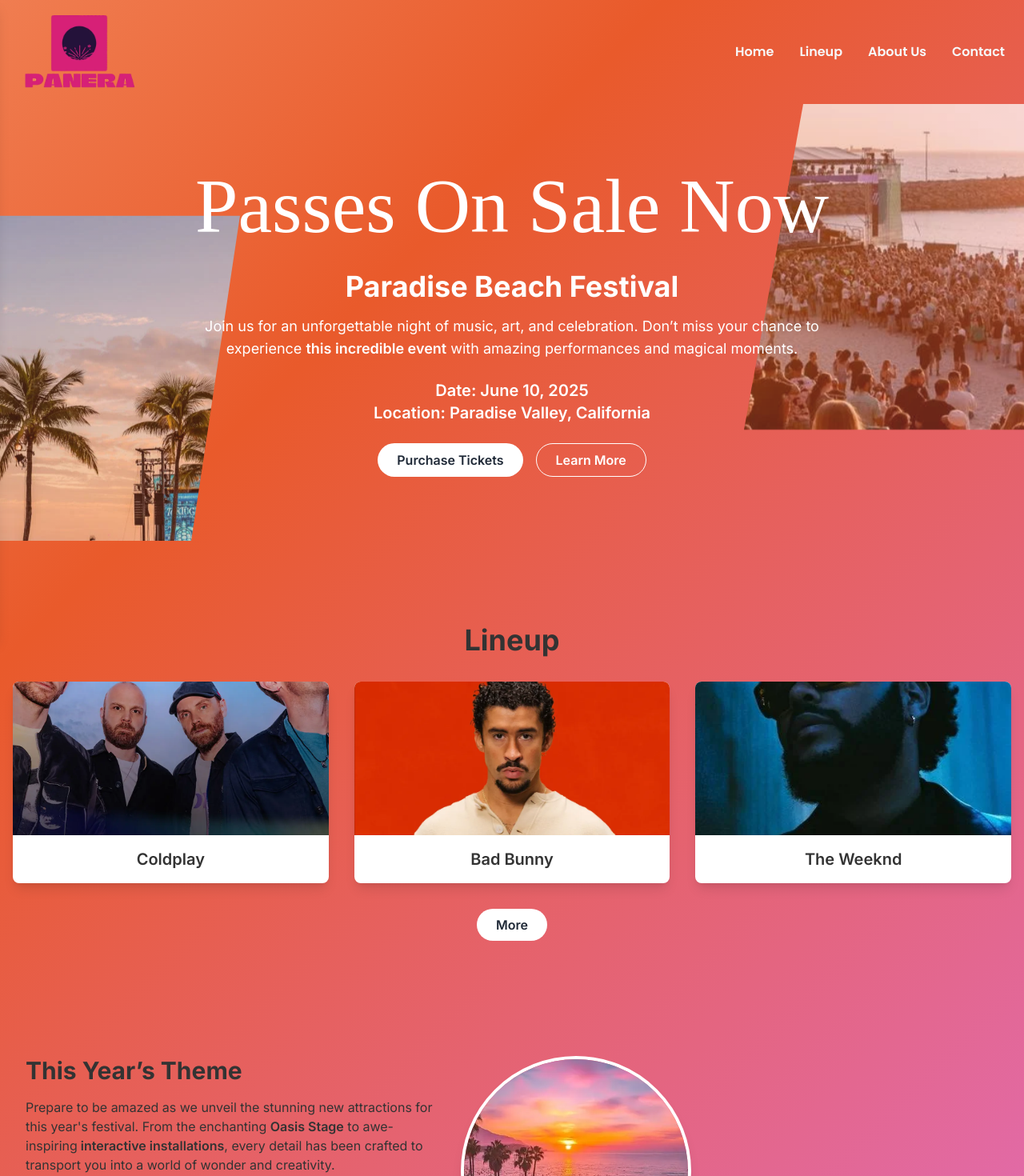
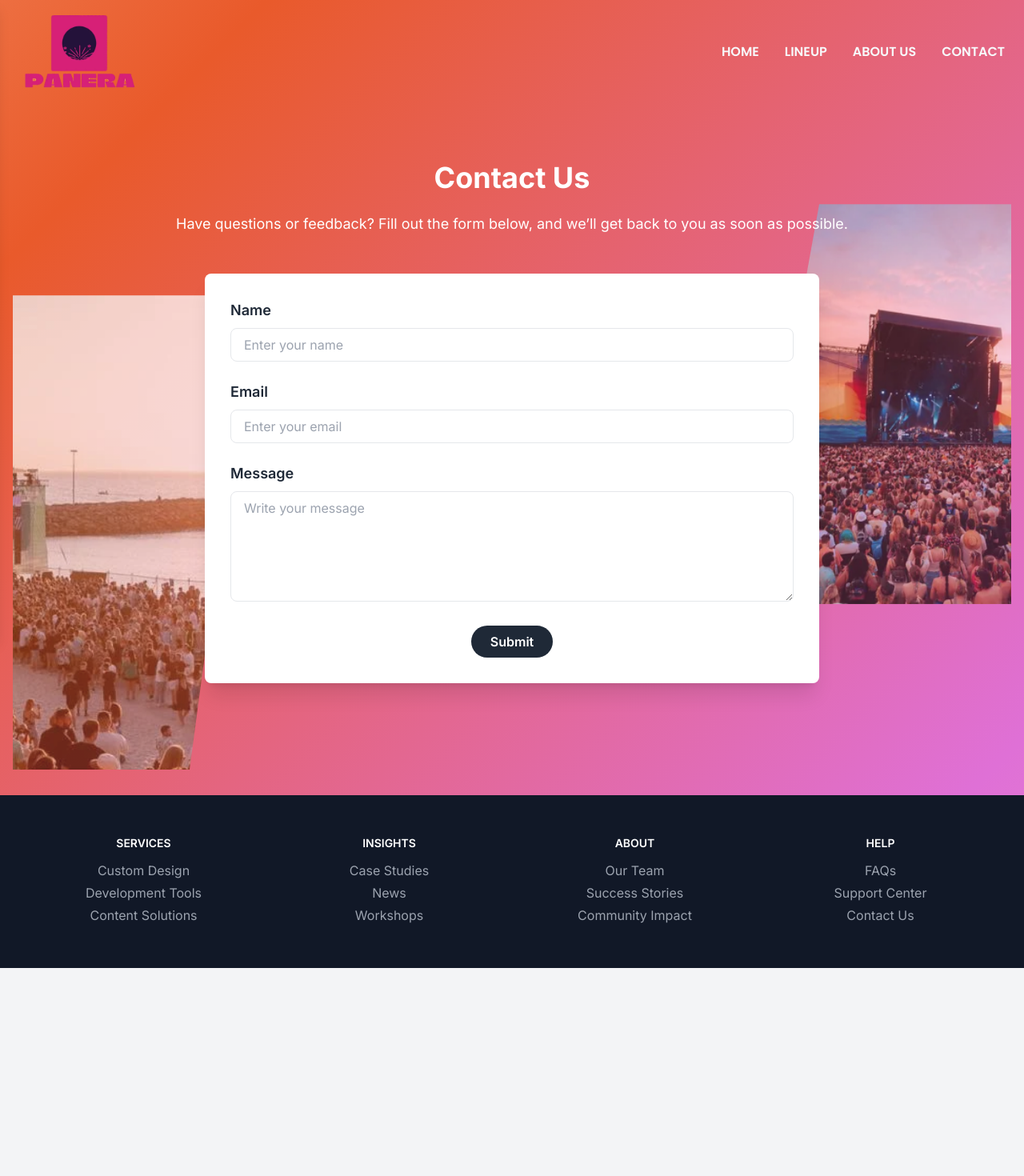
Before and after one commit to Slappysiz/Gestion-des-t-ches, a Next.js app: page /contact in a window 1280 px wide. Shown: the top 1470 px of the page at 80% size. After the commit the page ends 1210 px from the top, so only its background shows below. Built offline with nearby package versions, Linux system fonts and the light colour scheme; a web font is replaced by a local one.

Commit message:
Transition vers Children Layout.jsx et Link

```diff
--- a/app/layout.jsx
+++ b/app/layout.jsx
@@ -1,55 +1,19 @@
 'use client';
 
-import { useState } from 'react';
-import Header from '@/components/footer-header/Header.jsx';
-import Footer from '@/components/footer-header/Footer.jsx';
-import LineupDisplay from '@/components/lineup/LineupDisplay';
-import Contact from '@/components/contact/Contact';
-import NextEvent from '@/components/EventSection';
-import Lineup from '@/components/LineupSectionHomepage';
-import ThemeSection from '@/components/ThemeSection';
-import PastFestivals from '@/components/PastEventsSection';
+import Header from '@/components/footer-header/Header';
+import Footer from '@/components/footer-header/Footer';
 import { Inter } from 'next/font/google';
 import './globals.css';
 
 const inter = Inter({ subsets: ['latin'] });
 
-export default function RootLayout() {
-    const [page, setPage] = useState('/');
-
+export default function RootLayout({ children }) {
     return (
         <html lang="en">
-            <body className={inter.className}>
-                <Header setPage={setPage} />
-                <main>
-                {page === '/' ? (
-    <>
-        {/* Next Event Section */}
-        <div className="mb-16">
-            <NextEvent />
-        </div>
-
-        {/* Lineup Section */}
-        <div className="mb-16">
-            <Lineup setPage={setPage} />  {/* ✅ Pass setPage */}
-        </div>
-
-        {/* About Us Section */}
-        <div className="mb-16">
-            <ThemeSection />
-        </div>
-
-        {/* Past Festivals Section */}
-        <PastFestivals />
-    </>
-) : page === '/lineup' ? (
-    <LineupDisplay />
-) : page === '/contact' ? (
-    <Contact />
-) : (
-    <div>404 - Page Not Found</div>
-)}
-
+            <body className={inter.className + ' bg-gray-100'}>
+                <Header />
+                <main className="max-w-7xl mx-auto px-4 py-8">
+                    {children}
                 </main>
                 <Footer />
             </body>
--- a/components/LineupSectionHomepage.jsx
+++ b/components/LineupSectionHomepage.jsx
@@ -1,10 +1,11 @@
-"use client";
+'use client';
 
 import { useState, useEffect } from "react";
 import Image from "next/image";
 import Button from "@/components/button";
+import Link from "next/link";  // Import Link from next/link
 
-export default function Lineup({ setPage }) {
+export default function Lineup() {
     const [artists, setArtists] = useState([]);
 
     useEffect(() => {
@@ -41,7 +42,9 @@
             </div>
             {/* "More" Button */}
             <div className="text-center mt-8">
-                <Button text="More" onClick={() => setPage('/lineup')} variant="primary" />
+                <Link href="/lineup">
+                    <Button text="More" variant="primary" />
+                </Link>
             </div>
         </div>
     );
--- a/components/footer-header/Header.jsx
+++ b/components/footer-header/Header.jsx
@@ -2,9 +2,10 @@
 
 import { useState, useEffect } from "react";
 import Image from "next/image";
+import Link from "next/link";
 import { IoMenu, IoClose } from "react-icons/io5";
 
-export default function Header({ setPage }) {
+export default function Header() {
     const [menuOpen, setMenuOpen] = useState(false);
     const [menuItems, setMenuItems] = useState([]);
 
@@ -29,21 +30,21 @@
         <header className="text-[#f7fafc] font-['Poppins'] py-4 px-6 flex justify-between items-center relative z-50">
             {/* Logo */}
             <div className="flex items-center gap-2">
-                <button onClick={() => setPage('/')} className="focus:outline-none">
+                <Link href="/" className="focus:outline-none">
                     <Image src="/img/BOP.webp" alt="Logo" width={150} height={150} />
-                </button>
+                </Link>
             </div>
 
             {/* Navigation - Desktop */}
             <nav className="hidden md:flex gap-x-8 text-md uppercase font-semibold">
                 {menuItems.map((item) => (
-                    <button
+                    <Link
                         key={item.id}
-                        onClick={() => setPage(item.link)}
+                        href={item.link}
                         className="hover:text-[#ffeedc] focus:outline-none"
                     >
                         {item.label}
-                    </button>
+                    </Link>
                 ))}
             </nav>
 
@@ -75,13 +76,14 @@
 
                 {/* Navigation Links */}
                 {menuItems.map((item) => (
-                    <button
+                    <Link
                         key={item.id}
-                        onClick={() => { setPage(item.link); setMenuOpen(false); }}
+                        href={item.link}
                         className="text-lg hover:text-[#ffeedc] focus:outline-none"
+                        onClick={() => setMenuOpen(false)} // Close menu after clicking
                     >
                         {item.label}
-                    </button>
+                    </Link>
                 ))}
             </div>
         </header>
```
